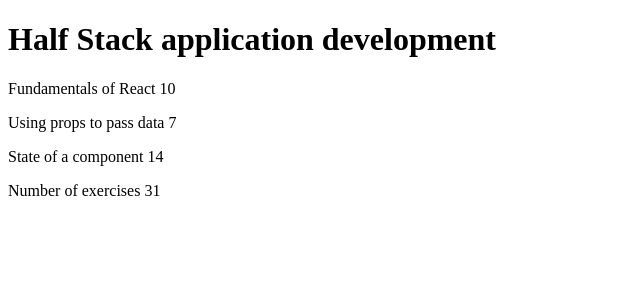
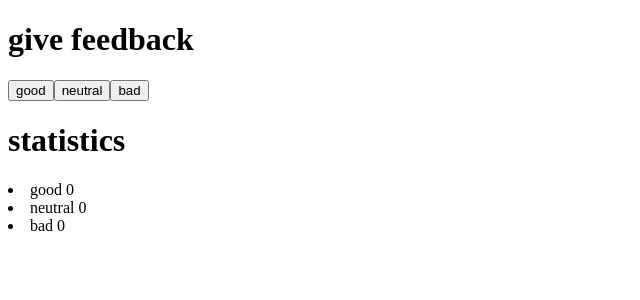
Before and after one commit to dennishemken/part1, a React (Vite) app: page / in a window 1280 px wide. Shown: the top 300 px of the page, without its empty margins (0-640 px from the left). Built offline with nearby package versions, Linux system fonts and the light colour scheme.

Commit message:
Exercise 1.6

```diff
--- a/src/App.jsx
+++ b/src/App.jsx
@@ -1,58 +1,21 @@
-const Header = (props) => {
-  return (
-     <h1>{props.course}</h1>
-
-  )
-}
-
-const Content = (props) => {
-  return (
-    <div>
-      <Part name={props.parts[0].name} exercises={props.parts[0].exercises} />
-      <Part name={props.parts[1].name} exercises={props.parts[1].exercises} />
-      <Part name={props.parts[2].name} exercises={props.parts[2].exercises} />
-    </div>
-  )
-}
-
-const Part = (props) => {
-  return (
-    <p>
-      {props.name} {props.exercises}
-    </p>
-  )
-}
-
-const Total = (props) => {
-  return (
-    <p>Number of exercises {props.parts[0].exercises + props.parts[1].exercises + props.parts[2].exercises}</p>
-  )
-}
+import { useState } from 'react'
 
 const App = () => {
-  const course = {
-    name: 'Half Stack application development',
-    parts: [
-      {
-        name: 'Fundamentals of React',
-        exercises: 10
-      },
-      {
-        name: 'Using props to pass data',
-        exercises: 7
-      },
-      {
-        name: 'State of a component',
-        exercises: 14
-      }
-    ]
-  }
+  // save clicks of each button to its own state
+  const [good, setGood] = useState(0)
+  const [neutral, setNeutral] = useState(0)
+  const [bad, setBad] = useState(0)
 
   return (
     <div>
-      <Header course={course.name} />
-      <Content parts={course.parts} />
-      <Total parts={course.parts} />
+      <h1>give feedback</h1>
+      <button onClick={() => setGood(good + 1)}>good</button>
+      <button onClick={() => setNeutral(neutral + 1)}>neutral</button>
+      <button onClick={() => setBad(bad + 1)}>bad</button>
+      <h1>statistics</h1>
+      <li>good {good}</li>
+      <li>neutral {neutral}</li>
+      <li>bad {bad}</li>
     </div>
   )
 }
--- a/src/main.jsx
+++ b/src/main.jsx
@@ -1,3 +1,4 @@
+import React from 'react'
 import ReactDOM from 'react-dom/client'
 
 import App from './App'
```
